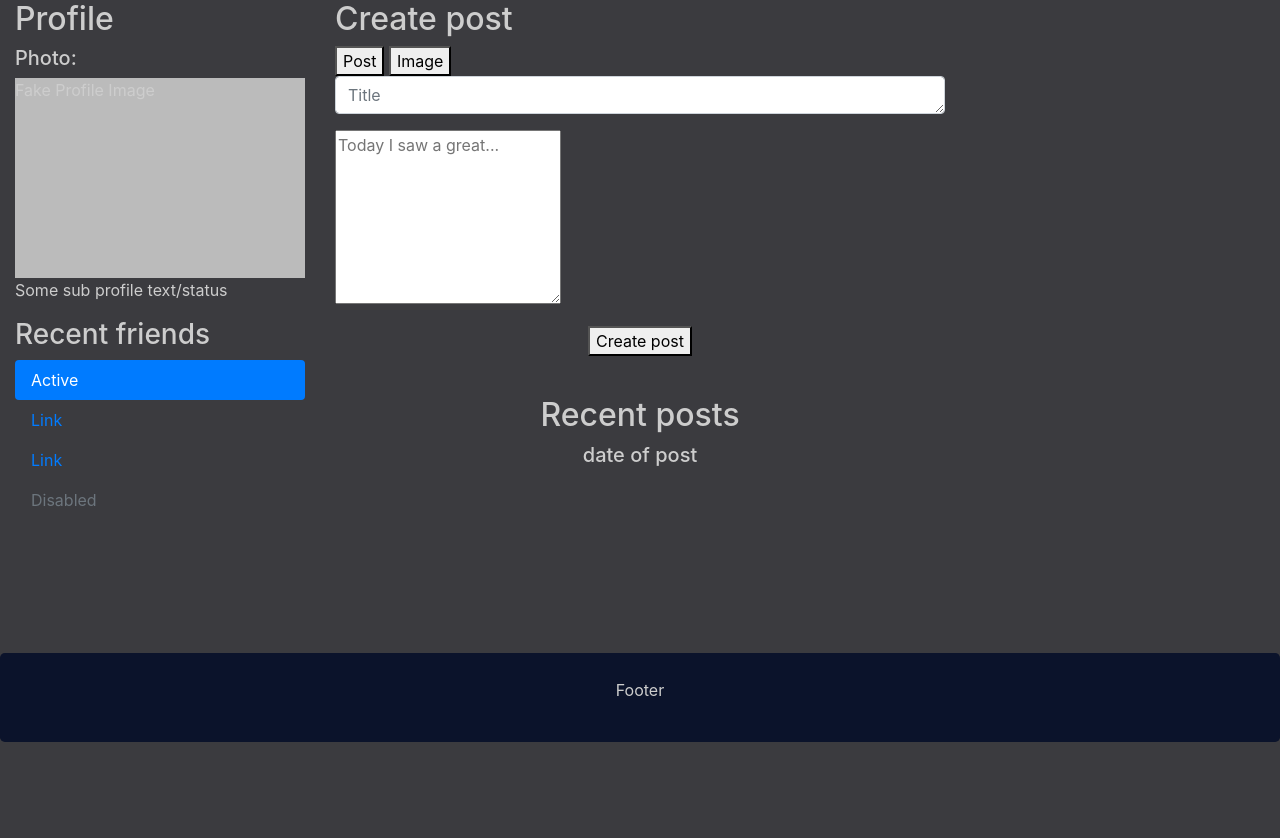
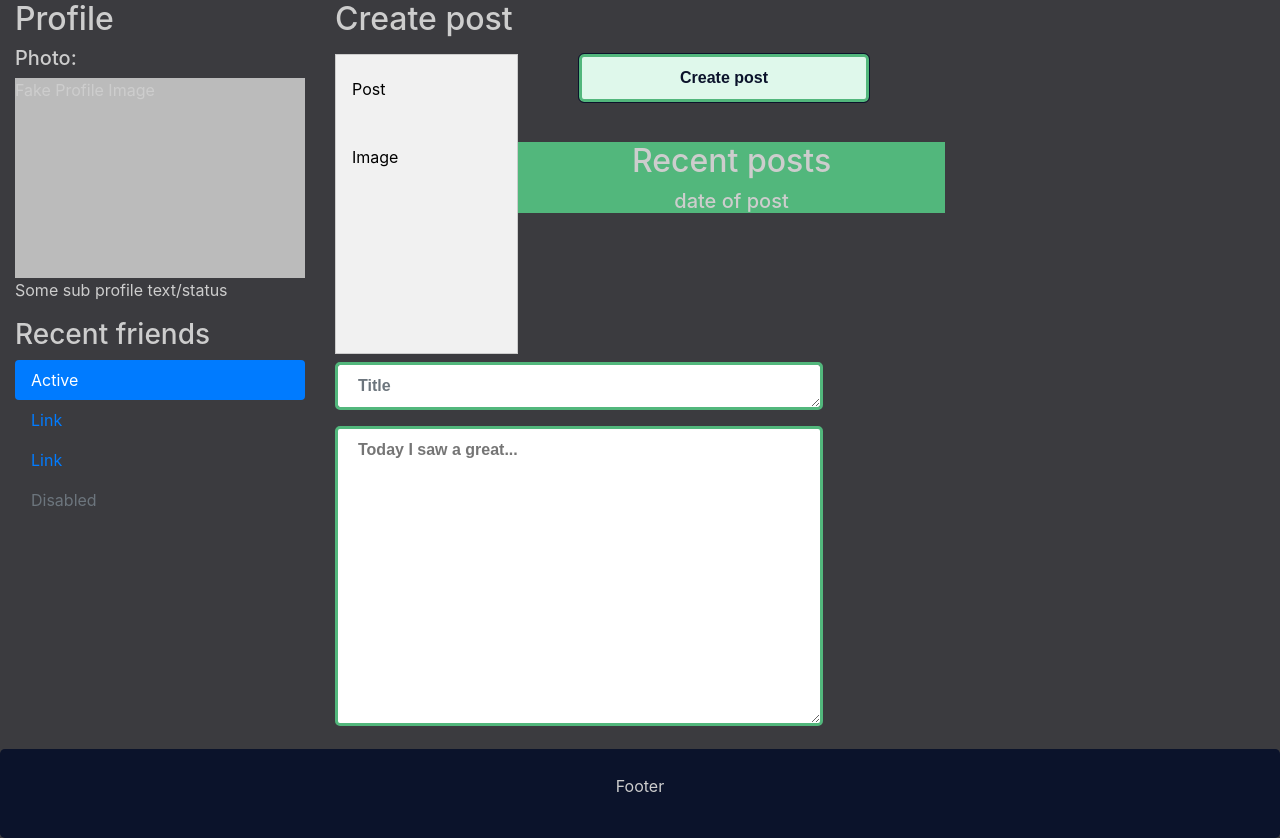
Before and after one commit to rummens1337/federated-social-network, a Python web app: template app/templates/index.html in a window 1280 px wide. Shown: the part 58-896 px from the top of the page. Before the commit the page ends 800 px from the top, so only its background shows below. Run offline with Jinja, Linux system fonts and the light colour scheme; the template is opened without the code that fills it, so the values that code supplies are empty; some libraries are stand-ins or nearby versions.

Commit message:
Update index.css

```diff
--- a/app/static/css/index.css
+++ b/app/static/css/index.css
@@ -4,7 +4,103 @@
 	margin-bottom: 5%;
 	/*width: 100%;*/
 }
+a:active {
+  color:#52B77C;
+}
 
+#posts {
+  background-color: #52B77C;
+}
+.tab {
+  float: left;
+  border: 1px solid #ccc;
+  background-color: #f1f1f1;
+  width: 30%;
+  height: 300px;
+}
+
+.tab button {
+  display: block;
+  background-color: inherit;
+  color: black;
+  padding: 22px 16px;
+  width: 100%;
+  border: none;
+  outline: none;
+  text-align: left;
+  cursor: pointer;
+  transition: 0.3s;
+}
+
+.tab button:hover {
+  background-color: #ddd;
+}
+
+/* Create an active/current "tab button" class */
+.tab button.active {
+  background-color: #ccc;
+}
+
+.tabcontent {
+  float: left;
+  padding: 0px 12px;
+  border: 1px solid #ccc;
+  width: 70%;
+  border-left: none;
+  height: 300px;
+}
+
+.post-input {
+  color: #0b132b;
+  border: 3px solid #52B77C;
+  border-radius: 5px;
+  width: 80%;
+  padding: 12px 20px;
+  margin: 8px 0;
+  margin-left: auto;
+  margin-right: auto;
+  display: block;
+  box-sizing: border-box;
+  font: bold 16px 'Bitter', sans-serif;
+  transition: all 1250ms cubic-bezier(0.19, 1, 0.22, 1);
+}
+
+.post-input:hover {
+  background-color: #CDCDCD;
+  box-shadow: inset 0 0 20px rgba(255, 255, 255, .5), 0 0 20px rgba(255, 255, 255, .2);
+}
+
+.submit {
+  background-color: #DFF8EB;
+  color: #0b132b;
+  border: 3px solid #52B77C;
+  border-radius: 5px;
+  width: 50%;
+  padding: 12px 20px;
+  margin: 8px 0;
+  box-sizing: border-box;
+  font: bold 16px 'Bitter', sans-serif;
+  box-shadow: inset 0 0 20px rgba(255, 255, 255, 0);
+  outline: 1px solid;
+  /*outline-color: rgba(255, 255, 255, .5);*/
+  outline-offset: 0px;
+  text-shadow: none;
+  transition: all 1250ms cubic-bezier(0.19, 1, 0.22, 1);
+  margin-left: auto;
+  margin-right: auto;
+  display: block;
+}
+
+.submit:hover {
+  border: 3px solid #DFF8EB;
+  box-shadow: inset 0 0 20px rgba(255, 255, 255, .5), 0 0 20px rgba(255, 255, 255, .2);
+  outline-color: rgba(255, 255, 255, 0);
+  outline-offset: 15px;
+  background-color: #011638;
+  color: #DFF8EB;
+  text-shadow: 1px 1px 2px #427388;
+
+}
 
 
 @media screen and (max-width: 700px) {
```
